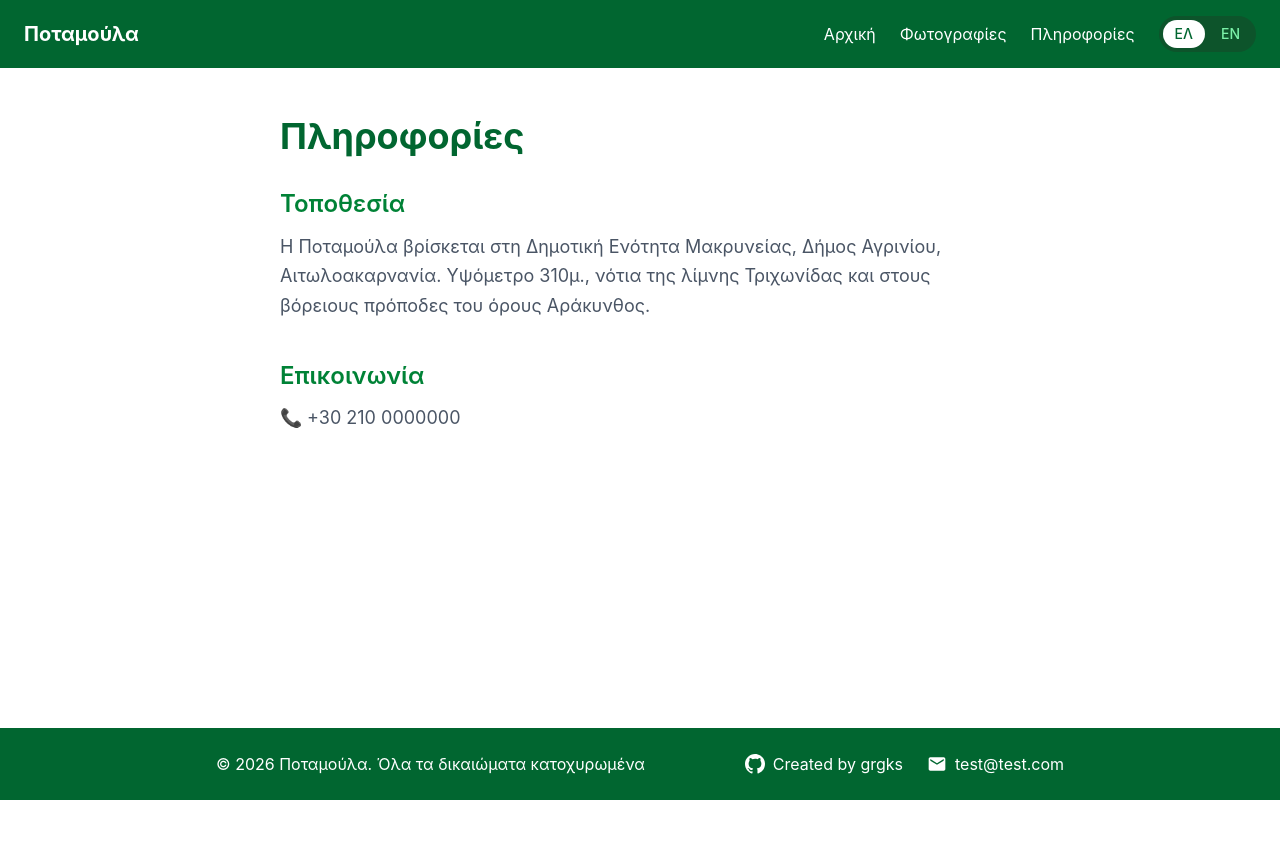
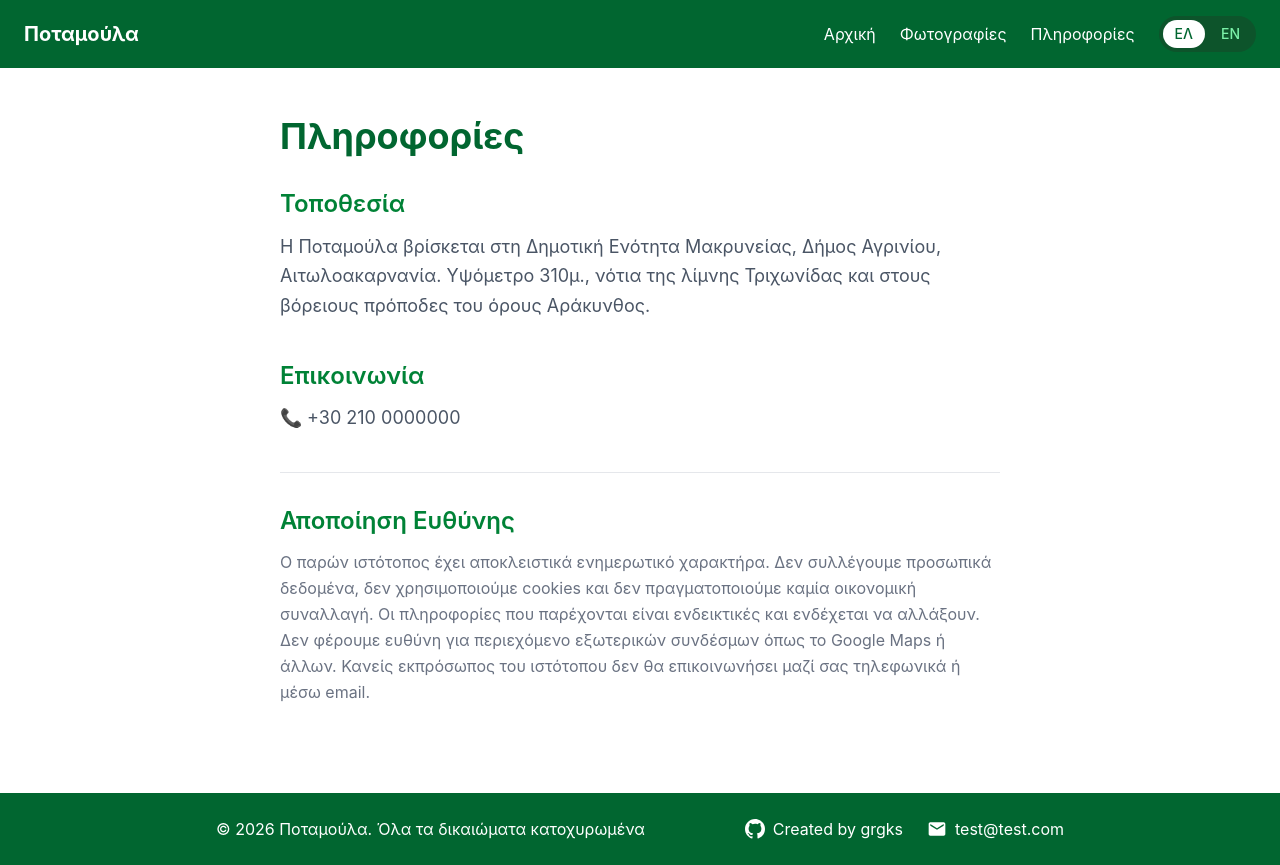
Before and after one commit to grgks/React-village-static-site, a React (Vite) app: page /info in a window 1280 px wide. Before the commit the page ends 800 px from the top, so only its background shows below. Built offline with nearby package versions, Linux system fonts and the light colour scheme.

Commit message:
add disclaimer, sitemap

```diff
--- a/src/i18n/el.json
+++ b/src/i18n/el.json
@@ -15,7 +15,9 @@
     "title": "Πληροφορίες",
     "location": "Τοποθεσία",
     "contact": "Επικοινωνία",
-    "location_text": "Η Ποταμούλα βρίσκεται στη Δημοτική Ενότητα Μακρυνείας, Δήμος Αγρινίου, Αιτωλοακαρνανία. Υψόμετρο 310μ., νότια της λίμνης Τριχωνίδας και στους βόρειους πρόποδες του όρους Αράκυνθος."
+    "location_text": "Η Ποταμούλα βρίσκεται στη Δημοτική Ενότητα Μακρυνείας, Δήμος Αγρινίου, Αιτωλοακαρνανία. Υψόμετρο 310μ., νότια της λίμνης Τριχωνίδας και στους βόρειους πρόποδες του όρους Αράκυνθος.",
+    "disclaimer_title": "Αποποίηση Ευθύνης",
+    "disclaimer_text": "Ο παρών ιστότοπος έχει αποκλειστικά ενημερωτικό χαρακτήρα. Δεν συλλέγουμε προσωπικά δεδομένα, δεν χρησιμοποιούμε cookies και δεν πραγματοποιούμε καμία οικονομική συναλλαγή. Οι πληροφορίες που παρέχονται είναι ενδεικτικές και ενδέχεται να αλλάξουν. Δεν φέρουμε ευθύνη για περιεχόμενο εξωτερικών συνδέσμων όπως το Google Maps ή άλλων. Κανείς εκπρόσωπος του ιστότοπου δεν θα επικοινωνήσει μαζί σας τηλεφωνικά ή μέσω email."
   },
   "footer": {
     "rights": "Όλα τα δικαιώματα κατοχυρωμένα"
--- a/src/i18n/en.json
+++ b/src/i18n/en.json
@@ -15,7 +15,9 @@
     "title": "Information",
     "location": "Location",
     "contact": "Contact",
-    "location_text": "Potamoula is located in the Municipal Unit of Makrineia, Municipality of Agrinio, Aetolia-Acarnania. Altitude 310m, south of Lake Trichonida and on the northern slopes of Mount Arakynthos."
+    "location_text": "Potamoula is located in the Municipal Unit of Makrineia, Municipality of Agrinio, Aetolia-Acarnania. Altitude 310m, south of Lake Trichonida and on the northern slopes of Mount Arakynthos.",
+    "disclaimer_title": "Disclaimer",
+    "disclaimer_text": "This website is for informational purposes only. We do not collect personal data, use cookies, or conduct any financial transactions. The information provided is indicative and may change. We are not responsible for the content of external links such as Google Maps or others. No representative of this website will contact you by phone or email."
   },
   "footer": {
     "rights": "All rights reserved"
--- a/src/pages/InfoPage.tsx
+++ b/src/pages/InfoPage.tsx
@@ -26,6 +26,12 @@ export default function InfoPage() {
                     📞 +30 210 0000000
                 </p>
             </section>
+
+            {/*  Disclaimer */}
+            <section className="mb-10 border-t pt-8 border-gray-200">
+                <h2 className="text-2xl font-semibold text-green-700 mb-3">{t('info.disclaimer_title')}</h2>
+                <p className="text-gray-500 text-base leading-relaxed">{t('info.disclaimer_text')}</p>
+            </section>
         </div>
     )
 }
```
Also changed, not shown: 1 other file (tests, documents, lock files or other folders).
